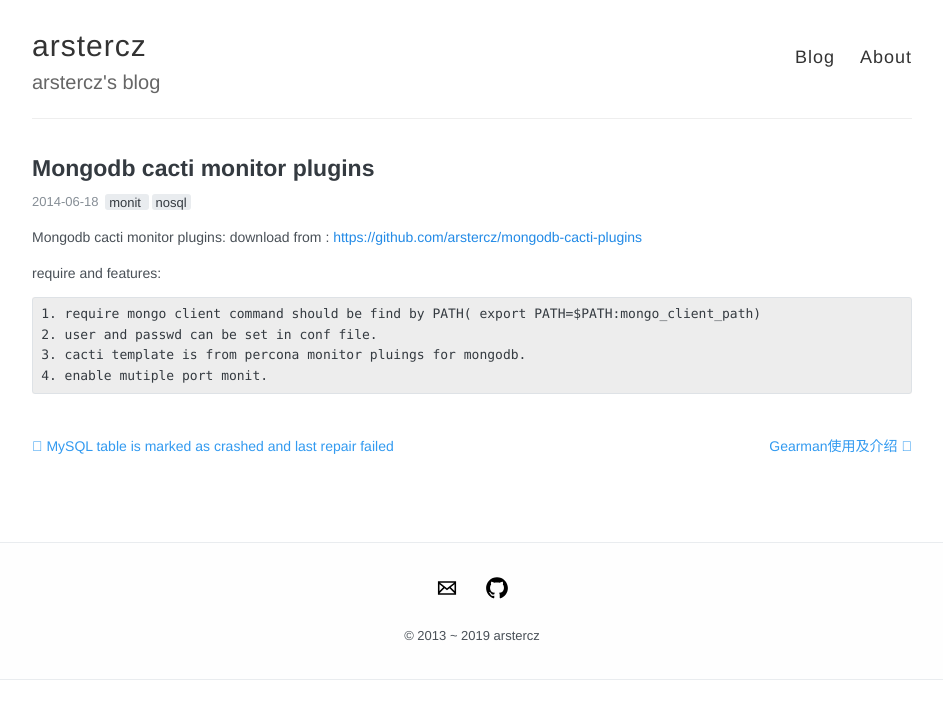
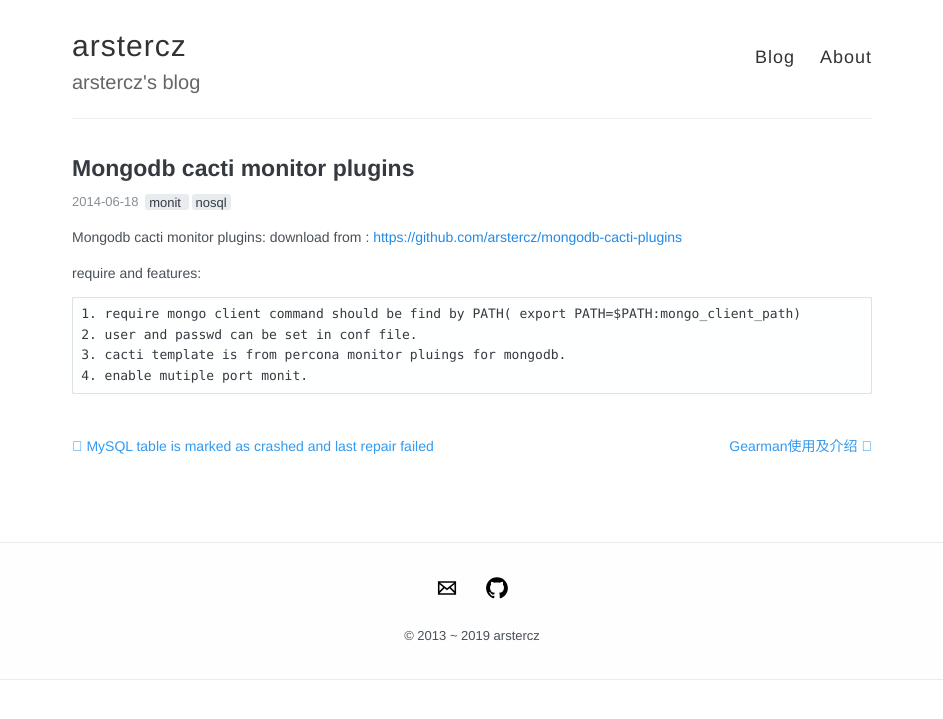
Before and after one commit to arstercz/arstercz.github.io, a Jekyll site: the page built from _posts/2014-06-18-mongodb-cacti-monitor-plugins.md, in a window 1280 px wide. Shown: the top 719 px of the page, without its empty margins (168-1111 px from the left). Built offline with Jekyll 4.4.1, drawn with Linux system fonts in a browser that asks for light colours; comment, search, counter and statistics services are not loaded.

Commit message:
adjust color schme

```diff
--- a/_sass/_highlights.scss
+++ b/_sass/_highlights.scss
@@ -5,7 +5,7 @@
 code.highlighter-rouge {
   font-size: 90%;
   color: $oc-indigo-9;
-  background-color: $oc-gray-1;
+  background-color: $oc-gray-0;
   padding: .1em .2em;
   border-radius: 2px;
 }
@@ -18,11 +18,12 @@
   margin: 1em 0;
   max-height: 450px;
   overflow: auto;
-  background: #ededed;
+  //background: $oc-lime-0;
+  background: #feffff;
 
 }
 
-.highlight  { background: $oc-gray-0; }
+.highlight  { background: $oc-gray-2; }
 .highlight .c { color: #999988; font-style: italic } /* Comment */
 .highlight .err { color: #a61717; background-color: #e3d2d2 } /* Error */
 .highlight .k { font-weight: bold } /* Keyword */
--- a/_sass/_open-color.scss
+++ b/_sass/_open-color.scss
@@ -296,7 +296,7 @@
 //  ───────────────────────────────────
 
 $oc-lime-list: (
-  "0": #f4fce3,
+  "0": #f4fcf3,
   "1": #e9fac8,
   "2": #d8f5a2,
   "3": #c0eb75,
--- a/_sass/_variables.scss
+++ b/_sass/_variables.scss
@@ -42,7 +42,7 @@
 $blockquote-border-color: $oc-gray-3;
 
 $footnote-link-border-color: $oc-gray-1;
-$footnote-link-background-over-color: $oc-gray-1;
+$footnote-link-background-over-color: $oc-gray-4;
 
 $selection-color: $oc-black;
 $selection-background-color: $oc-gray-4;
--- a/style.scss
+++ b/style.scss
@@ -26,7 +26,7 @@
 
 .container {
   margin: 0 auto;
-  max-width: 900px;
+  max-width: 820px;
   padding: 0 10px;
   width: 100%;
 }
@@ -492,9 +492,11 @@
 .archive {
   a {
     color: $base-color;
-    font-size: $base-font-size;
+    font-size: 15px;
   }
-  a:hover{color: $oc-blue-5}
+
+  a:visited{color: $oc-red-8}
+  a:hover{color: $oc-blue-6}
   time {
     color: $base-lighten-color;
     font-size: $base-font-size;
```
